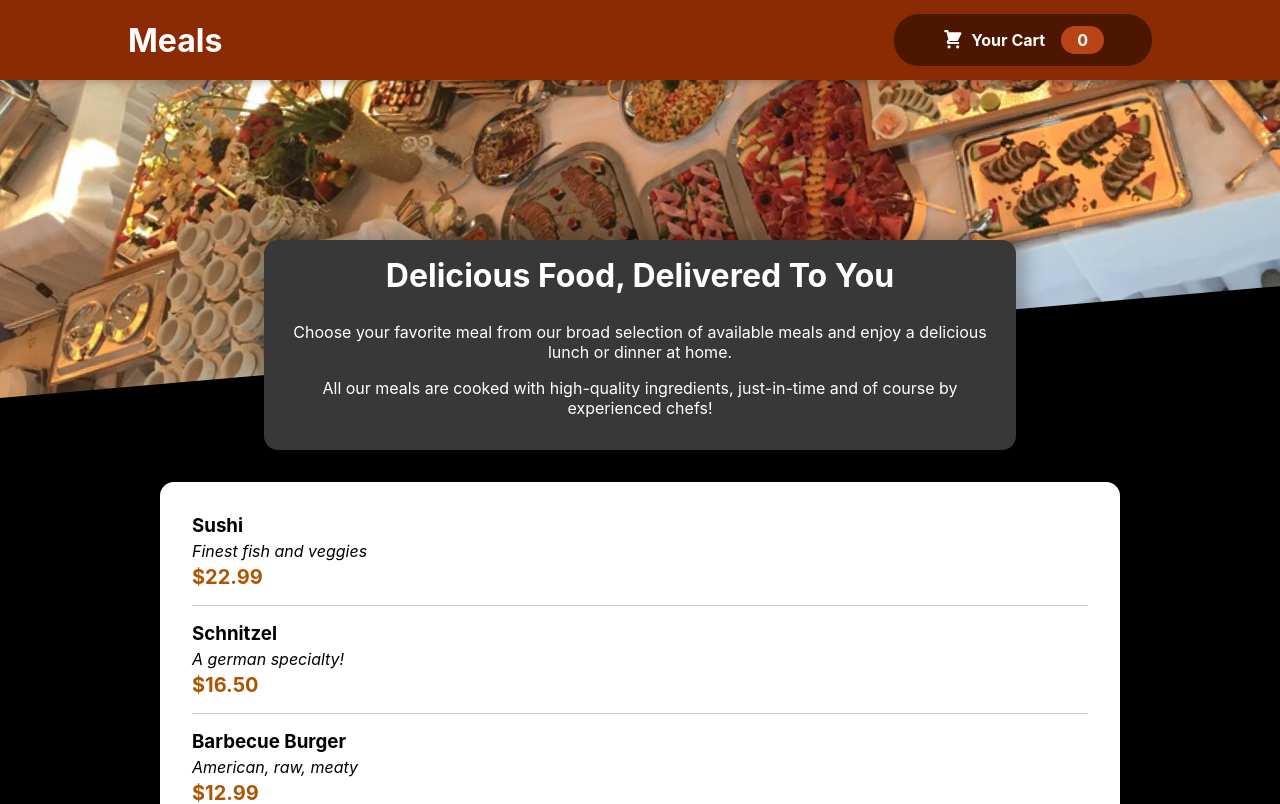
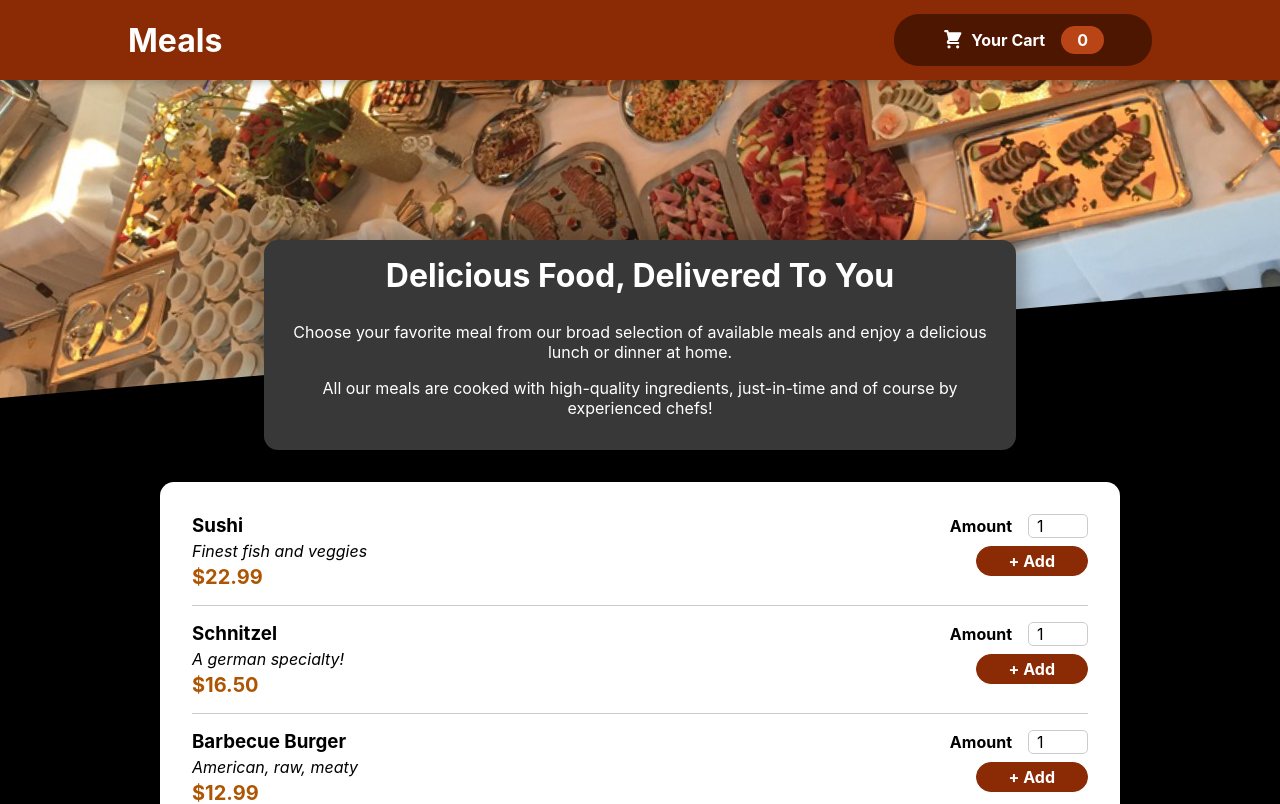
Before and after one commit to balaji24k/restaurent-website, a React (Create React App) app: page / in a window 1280 px wide. Shown: the top 804 px of the page. Built offline with nearby package versions, Linux system fonts and the light colour scheme.

Commit message:
Added Form-Task4

```diff
--- a/src/components/Meals/MealItems/MealItemForm.js
+++ b/src/components/Meals/MealItems/MealItemForm.js
@@ -0,0 +1,22 @@
+import classes from './MealItemForm.module.css';
+import Input from '../../UI/Input';
+
+const MealItemForm = props => {
+    return(
+        <form className={classes.form}>
+            <Input
+                label="Amount"
+                input={{id:"amount",
+                        type:'number',
+                        min:'1',
+                        max:'5',
+                        step:'1',
+                        defaultValue:'1'
+                    }}
+            />
+            <button>+ Add</button>
+        </form>
+    );
+};
+
+export default MealItemForm;
--- /dev/null
+++ b/src/components/Meals/MealItems/MealItemForm.module.css
@@ -0,0 +1,20 @@
+.form {
+    text-align: right;
+  }
+
+  .form button {
+    font: inherit;
+    cursor: pointer;
+    background-color: #8a2b06;
+    border: 1px solid #8a2b06;
+    color: white;
+    padding: 0.25rem 2rem;
+    border-radius: 20px;
+    font-weight: bold;
+  }
+
+  .form button:hover,
+  .form button:active {
+    background-color: #641e03;
+    border-color: #641e03;
+  }
--- a/src/components/Meals/MealItems/MealItems.js
+++ b/src/components/Meals/MealItems/MealItems.js
@@ -1,4 +1,5 @@
-import classes from './MealItems.module.css'
+import classes from './MealItems.module.css';
+import MealItemForm from './MealItemForm';
 
 const MealItems = (props) => {
     const price = `$${props.price.toFixed(2)}`;
@@ -10,7 +11,7 @@
                 <div className={classes.price}>{price}</div>
             </div>
             <div>
-
+                <MealItemForm/>
             </div>
 
         </li>
--- /dev/null
+++ b/src/components/UI/Input.js
@@ -0,0 +1,12 @@
+import classes from './Input.module.css';
+
+const Input = props => {
+    return (
+        <div className={classes.input}>
+            <label htmlFor={props.input.id} >{props.label}</label>
+            <input {...props.input}/>
+        </div>
+    );
+};
+
+export default Input;
--- /dev/null
+++ b/src/components/UI/Input.module.css
@@ -0,0 +1,18 @@
+.input {
+    display: flex;
+    align-items: center;
+    margin-bottom: 0.5rem;
+  }
+
+  .input label {
+    font-weight: bold;
+    margin-right: 1rem;
+  }
+
+  .input input {
+    width: 3rem;
+    border-radius: 5px;
+    border: 1px solid #ccc;
+    font: inherit;
+    padding-left: 0.5rem;
+  }
```
